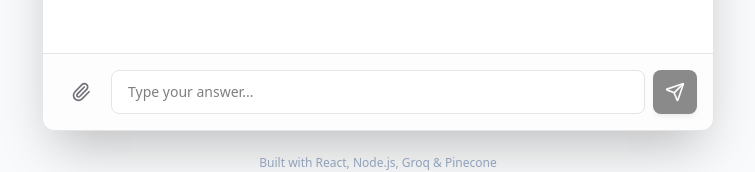
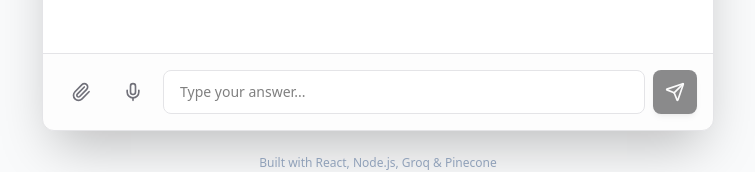
Before and after one commit to ANKITsingh-git2/hireflow-ai, a React (Vite) app in the folder client/: page / in a window 1280 px wide. Shown: the part 613-785 px from the top of the page, without its empty margins (262-1017 px from the left). Built offline with nearby package versions, Linux system fonts and the light colour scheme.

Commit message:
implementing voice assistant

```diff
--- a/client/src/components/ChatInterface.jsx
+++ b/client/src/components/ChatInterface.jsx
@@ -10,6 +10,7 @@ export default function ChatInterface() {
   const [isLoading, setIsLoading] = useState(false);
   const [isUploading, setIsUploading] = useState(false);
   const [resumeId, setResumeId] = useState(null);
+  const [isListening, setIsListening] = useState(false);
 
   // Auto-scroll to bottom
   const messagesEndRef = useRef(null);
@@ -18,6 +19,7 @@ export default function ChatInterface() {
   const scrollToBottom = () => {
     messagesEndRef.current?.scrollIntoView({ behavior: "smooth" });
   };
+
 
   useEffect(() => {
     scrollToBottom();
@@ -51,6 +53,17 @@ export default function ChatInterface() {
     }
   };
 
+  const speak = (text) => {
+    if ('speechSynthesis' in window) {
+      const utterance = new SpeechSynthesisUtterance(text);
+      // Select a better voice if available
+      const voices = window.speechSynthesis.getVoices();
+      // Try to find a "Google US English" voice or similar
+      utterance.voice = voices.find(v => v.lang === 'en-US' && v.name.includes('Google')) || null;
+      window.speechSynthesis.speak(utterance);
+    }
+  };
+
   // 2. Handle Sending Messages
   const handleSend = async () => {
     if (!input.trim()) return;
@@ -68,11 +81,47 @@ export default function ChatInterface() {
       });
 
       setMessages((prev) => [...prev, { role: "ai", content: response.data.reply }]);
+      speak(response.data.reply)
     } catch (error) {
       setMessages((prev) => [...prev, { role: "system", content: "⚠️ AI is having trouble connecting." }]);
     } finally {
       setIsLoading(false);
     }
+  };
+
+   const startListening = () => {
+    // Check browser support
+    if (!('webkitSpeechRecognition' in window)) {
+      alert("Web Speech API is not supported in this browser. Try Chrome.");
+      return;
+    }
+
+    const recognition = new window.webkitSpeechRecognition();
+    recognition.continuous = false;       // Stop after one sentence
+    recognition.interimResults = false;   // Only show final result
+    recognition.lang = 'en-US';
+
+    recognition.onstart = () => {
+      setIsListening(true);
+    };
+
+    recognition.onresult = (event) => {
+      const transcript = event.results[0][0].transcript;
+      setInput(transcript); // Fill the input box
+      // Optional: Auto-send after speaking?
+      // handleSend(); // Uncomment if you want instant send
+    };
+
+    recognition.onerror = (event) => {
+      console.error("Speech error:", event.error);
+      setIsListening(false);
+    };
+
+    recognition.onend = () => {
+      setIsListening(false);
+    };
+
+    recognition.start();
   };
 
   return (
@@ -151,6 +200,20 @@ export default function ChatInterface() {
             {isUploading ? <Loader2 className="animate-spin w-5 h-5"/> : <Paperclip className="w-5 h-5" />}
           </button>
 
+        {/* 👇 Voice Input Button 👇 */}
+    <button
+      onClick={startListening}
+      disabled={isLoading || isListening}
+      className={`p-3 rounded-lg transition-all duration-300 ${
+        isListening
+          ? "bg-red-100 text-red-600 animate-pulse border border-red-200"
+          : "text-muted-foreground hover:bg-muted"
+      }`}
+      title="Speak"
+    >
+      <Mic className={`w-5 h-5 ${isListening ? "fill-current" : ""}`} />
+    </button>
+
           {/* Text Input */}
           <input
             className="flex-1 bg-background border border-border rounded-lg px-4 focus:outline-none focus:ring-2 focus:ring-primary/20 transition-all text-sm"
@@ -170,6 +233,14 @@ export default function ChatInterface() {
             <Send className="w-5 h-5" />
           </button>
         </div>
+
+        {/* Helper text for Voice */}
+  {isListening && (
+    <p className="text-xs text-red-500 mt-2 ml-14 animate-bounce">
+      Listening... Speak clearly.
+    </p>
+  )}
+
       </div>
     </div>
   );
```
